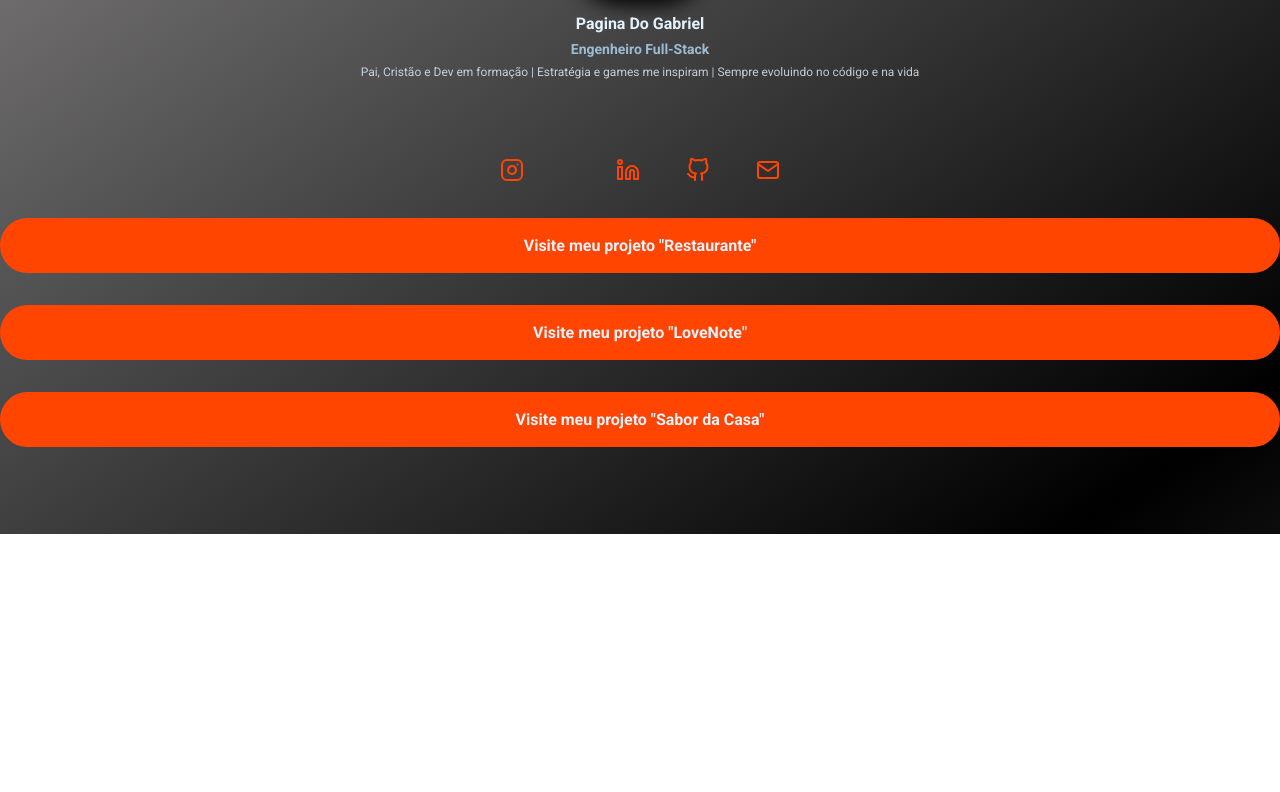
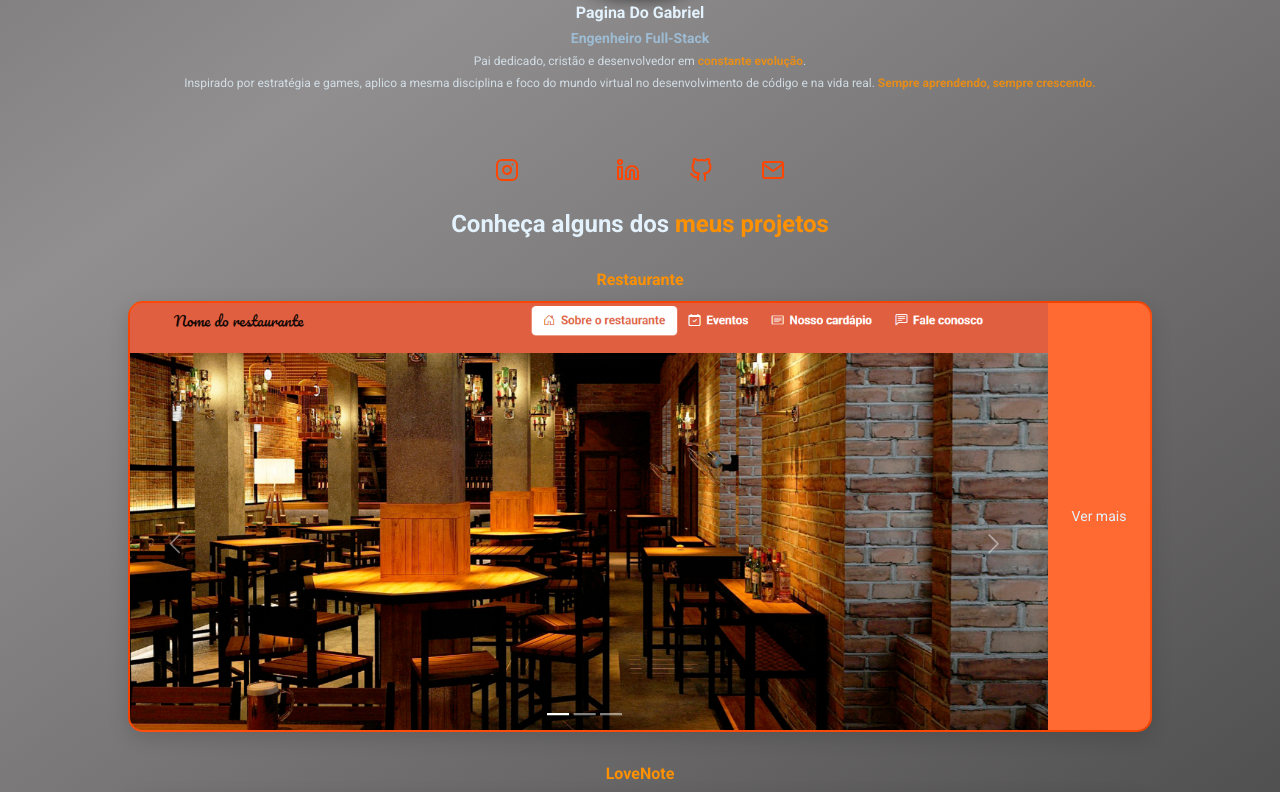
Before and after one commit to Gabriel-G1511/Linktree-Gabriel, a website: page index.html in a window 1280 px wide. Shown: the part 266-1058 px from the top of the page. Before the commit the page ends 800 px from the top, so only its background shows below. Drawn offline with Linux system fonts and the light colour scheme.

Commit message:
atualização

```diff
--- a/index.html
+++ b/index.html
@@ -17,8 +17,12 @@
         <div class="profile-bio">
         <h1 class="profile-bio-name" >Pagina Do Gabriel</h1>
         <h2 class="profile-bio-subtitle" >Engenheiro Full-Stack</h2>
-        <p class="profile-bio-description" >Pai, Cristão e Dev em formação | Estratégia e games me inspiram | Sempre evoluindo no código e na vida
-        </p>
+        <p class="profile-bio-description" >
+            Pai dedicado, cristão e desenvolvedor em <span class="aprendizado"> constante evolução</span>. </p>
+            <p class="profile-bio-description">
+            Inspirado por estratégia e games, aplico a mesma disciplina e foco do mundo virtual no desenvolvimento de código e na vida real.<span class="aprendizado"> Sempre aprendendo, sempre crescendo.</span>
+            </p>
+
         </div>
 
 
@@ -40,18 +44,46 @@
             </ul>
         </nav>
         <nav>
-            <ul class="projects-list" >
-                <li class="projects-list-item" >
-                    <a href="https://github.com/Gabriel-G1511/Bootstrap-restaurante-">Visite meu projeto "Restaurante"</a>
-                </li>
-                <li class="projects-list-item" >
-                    <a href="https://github.com/Gabriel-G1511/LoveNote">Visite meu projeto "LoveNote"</a>
-                </li>
-                <li class="projects-list-item" >
-                    <a href="https://github.com/Gabriel-G1511/Sabor-Da-Casa">Visite meu projeto "Sabor da Casa"</a>
-                </li>
-            </ul>
-        </nav>
+<ul class="projects-list">
+    <h2>Conheça alguns dos <span class="aprendizado">meus projetos</span></h2>
+
+<li class="projects-list-item">
+    <h4><span class="portifolio">Restaurante</span></h4>
+    <a href="https://bootstrap-restaurante-eight.vercel.app/" target="_blank">
+        <div class="img-container">
+            <img src="src/img/Restaurante.png" alt="Projeto Restaurante">
+        </div>
+        <div class="info-container">
+            Ver mais
+        </div>
+    </a>
+</li>
+
+<li class="projects-list-item">
+    <h4><span class="portifolio">LoveNote</span></h4>
+    <a href="https://d-ia-dos-namorados1.vercel.app" target="_blank">
+        <div class="img-container">
+            <img src="src/img/LoveNote.png" alt="Projeto LoveNote">
+        </div>
+        <div class="info-container">
+            Ver mais
+        </div>
+    </a>
+</li>
+
+<li class="projects-list-item">
+    <h4><span class="portifolio">Sabor da Casa</span></h4>
+    <a href="https://sabor-da-casa-three.vercel.app" target="_blank">
+        <div class="img-container">
+            <img src="src/img/Sabor.png" alt="Projeto Sabor da Casa">
+        </div>
+        <div class="info-container">
+            Ver mais
+        </div>
+    </a>
+</li>
+
+
     </div>
 </body>
 </html>
--- a/src/styles/main.less
+++ b/src/styles/main.less
@@ -44,13 +44,7 @@
             flex-direction: column;
             justify-content: center;
 
-@media screen and @breakpointMobile {
-    max-width: 70%;
-}
 
-@media screen and @breakpointMobile {
-    max-width: 70%;
-}
 
 
 
@@ -81,7 +75,7 @@
         .social-links{
             display: flex;
             justify-content: space-between;
-    max-width: 280px;
+            max-width: 290px;
             width: 100%;
             margin: 0 auto;
 
@@ -94,28 +88,112 @@
                 }
             }
         }
-.projects-list{
+        .projects-list {
+            padding: 24px 0;
+        }
 
-    &-item{
+    .projects-list-item {
+    display: flex;
+    flex-direction: column; // força h4 acima da imagem
+    justify-content: center;
+    align-items: center; // centraliza no eixo horizontal
     margin-top: 32px;
-        a{
+
+    h4 {
+        width: 100%;
+        text-align: center;
+        margin-bottom: 12px;
+        font-size: 16px;
+    }
+
+    a {
+        display: flex;
+        width: 80vw;
+        border-radius: 15px;
+        overflow: hidden;
+        box-shadow: 0 6px 20px rgba(0,0,0,0.15);
+        border: 2px solid fade(@corDestaque, 50%);
         text-decoration: none;
-        background-color:@corDestaque;
+        transition: all 0.4s ease;
+        background: linear-gradient(145deg, lighten(@corDestaque, 5%), darken(@corDestaque, 5%));
+
+        .img-container {
+        flex: 9;
+        display: flex;
+        align-items: center;
+        justify-content: center;
+
+        img {
+            width: 100%;
+            height: auto;
+            object-fit: cover;
             display: block;
-        padding: 16px 20px;
-        margin-bottom: 16px;
-        text-align: center;
+            transition: transform 0.4s ease;
+        }
+        }
+
+        .info-container {
+        flex: 1;
+        display: flex;
+        align-items: center;
+        justify-content: center;
+        background: lighten(@corDestaque, 10%);
         color: @corDoTexto;
-        font-weight: bold;
-        border-radius: 30px;
-        border: 2px solid @corDestaque;
-        transition: all ease 0.5s ;
+        font-size: 14px;
+        min-width: 80px;
+        }
 
-        &:hover{
-            color: @corSecundaria;
+        &:hover {
         background: @metal-gradient;
-            border-color: @corDestaque;
+        border-color: lighten(@corDestaque, 10%);
+        .img-container img {
+            transform: scale(0.95);
         }
         }
     }
+
+    // MOBILE
+    @media screen and @breakpointMobile {
+        a {
+        flex-direction: column; // imagem em cima, info embaixo
+        width: 90vw;
         }
+
+        .img-container img {
+        width: 100%;
+        border-radius: 12px;
+        }
+
+        .info-container {
+        width: 100%;
+        min-width: auto;
+        }
+    }
+
+    // TABLET
+    @media screen and @breakpointTablet {
+        a {
+        flex-direction: column;
+        width: 85vw;
+        }
+
+        .img-container img {
+        width: 100%;
+        border-radius: 14px;
+        }
+
+        .info-container {
+        width: 100%;
+        min-width: auto;
+        }
+    }
+    }
+    .aprendizado {
+        color: @corAprendizado;
+        font-weight: bold;
+    }
+
+    .portifolio{
+        color: @corAprendizado;
+        font-weight: bold;
+    }
--- a/src/styles/variaveis.less
+++ b/src/styles/variaveis.less
@@ -2,7 +2,7 @@
 @corDoTexto: #E3F2FD;       // Texto - quase branco com leve azul, excelente contraste
 @corSecundaria: #9DBCD4;      // Subtítulo - tom frio, combina com o metálico
 @corDestaque: #FF4500;       // Botões/destaque - laranja queimado que contrasta sem agredir
-
+@corAprendizado: #ff9100;   // Aprendizado - dourado, simboliza valor e crescimento
 
     @metal-base: #444343;
     @metal-dark: darken(@metal-base, 35%);
```
Also changed, not shown: build/styles/main.css, src/img/LoveNote.png (added), src/img/Restaurante.png (added), src/img/Sabor.png (added). Lines whose indentation alone changed are shown as unchanged.
